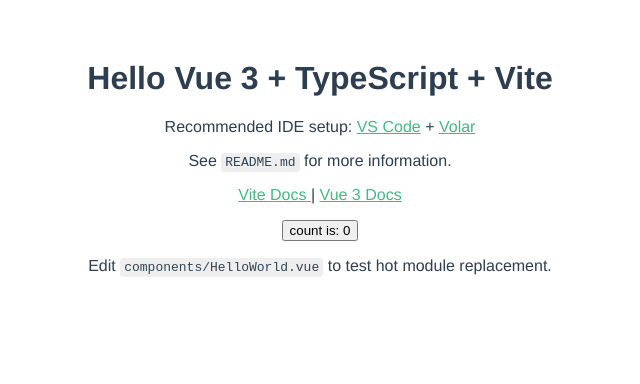
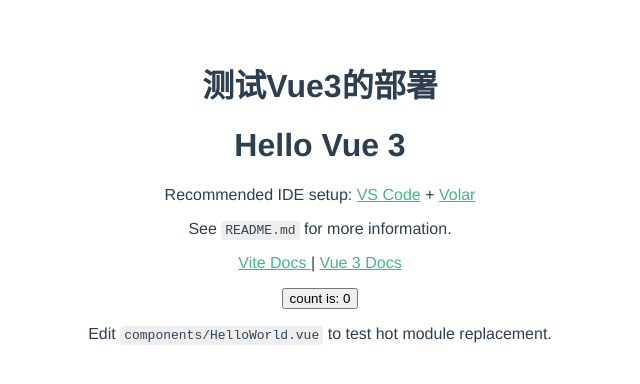
Before and after one commit to stevenleep/devops-deploy-vue3, a Vue app: page / in a window 1280 px wide. Shown: the top 384 px of the page, without its empty margins (320-960 px from the left). Built offline with nearby package versions, Linux system fonts and the light colour scheme.

Commit message:
Update App.vue

```diff
--- a/src/App.vue
+++ b/src/App.vue
@@ -3,7 +3,8 @@
 </script>
 
 <template>
-  <HelloWorld msg="Hello Vue 3 + TypeScript + Vite" />
+  <h1>测试Vue3的部署</h1>
+  <HelloWorld msg="Hello Vue 3" />
 </template>
 
 <style>
```
